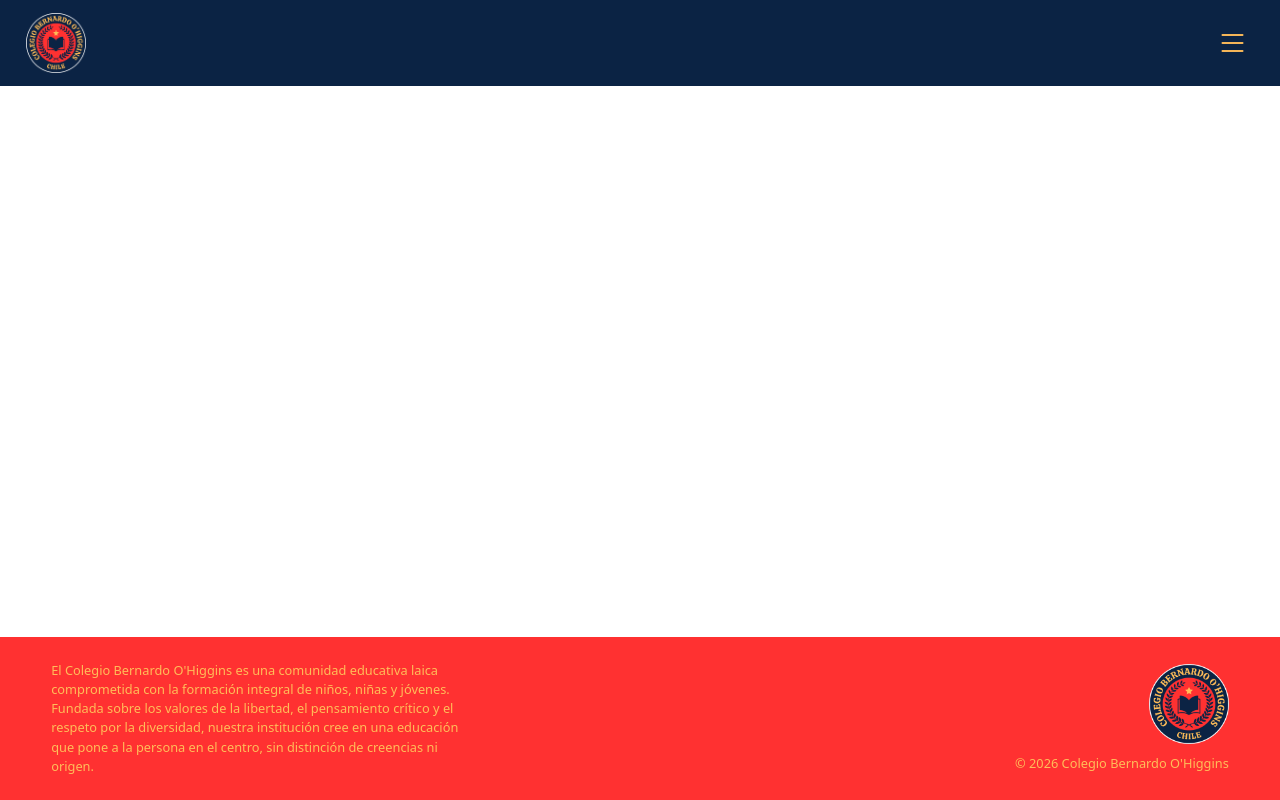
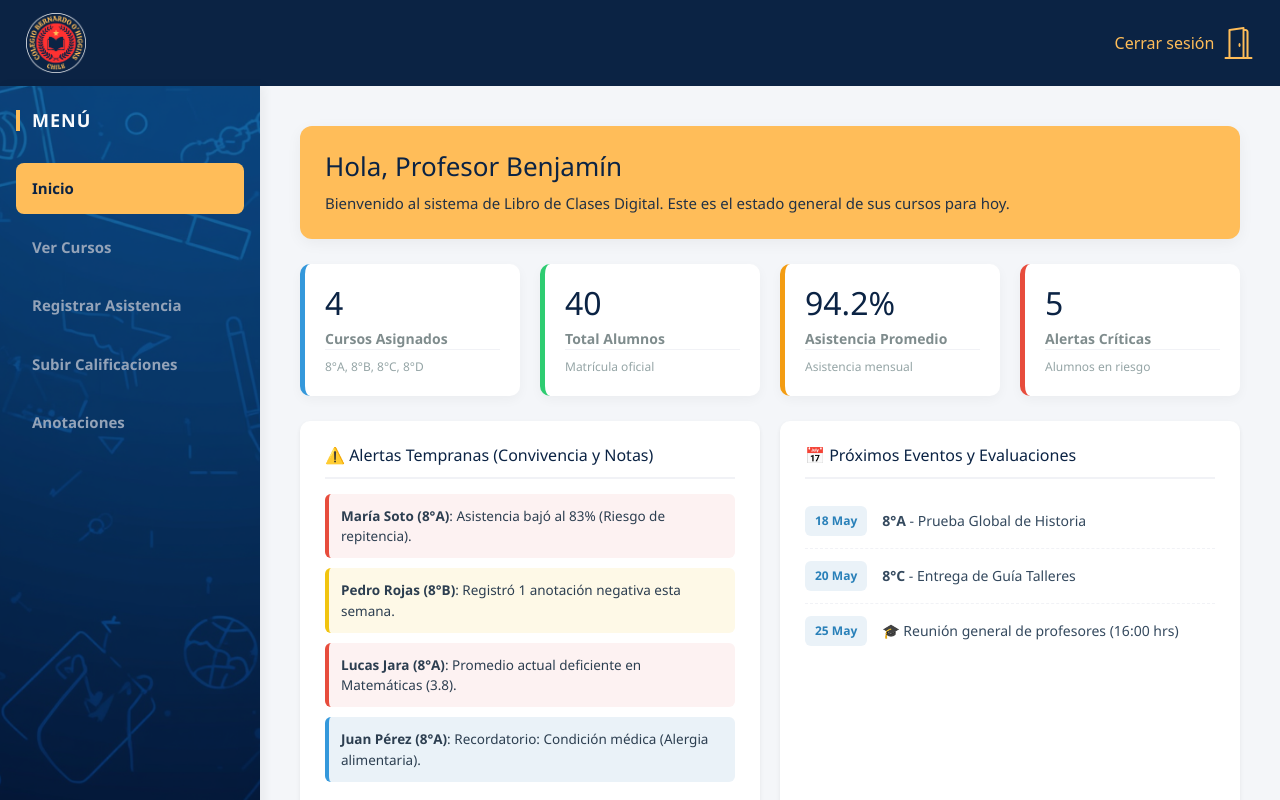
Before and after one commit to puliv/colegio-frontend, a React (Vite) app: page /Dashboard in a window 1280 px wide. Shown: the top 800 px of the page. Built offline with nearby package versions, Linux system fonts and the light colour scheme.

Commit message:
ajustes de estilo e integracion con avances de caro

```diff
--- a/src/App.jsx
+++ b/src/App.jsx
@@ -2,27 +2,21 @@ import { Routes, Route, useLocation } from "react-router-dom";
 import Login from "./pages/Login";
 import Navbar from "./components/Navbar";
 import Home from "./components/Home";
-import Menu from "./components/Menu";
-import { useState } from "react";
 import Footer from "./components/Footer";
 import "./styles/App.css";
+import Dashboard from "./pages/Dashboard";
 
 function App() {
-  const [mostrar, setMostrar] = useState(false);
   const location = useLocation();
   const hideNavbar = location.pathname === "/login";
 
   return (
     <>
-      {!hideNavbar && (
-        <>
-          <Navbar onAbrirMenu={() => setMostrar(!mostrar)} />
-          <Menu mostrar={mostrar} onCerrar={() => setMostrar(false)} />
-        </>
-      )}
+      {!hideNavbar && <Navbar />}
       <Routes>
         <Route path="/" element={<Home />} />
         <Route path="/login" element={<Login />} />
+        <Route path="/Dashboard" element={<Dashboard />} />
       </Routes>
       {!hideNavbar && <Footer />}
     </>
--- a/src/components/Navbar.jsx
+++ b/src/components/Navbar.jsx
@@ -1,20 +1,33 @@
-import { Link } from "react-router-dom";
+import { Link, useLocation } from "react-router-dom";
 import logo from "../assets/logo-colegio.png";
 import "../styles/Navbar.css";
 
-function Navbar({ onAbrirMenu }) {
+function Navbar() {
+  const location = useLocation();
+  const changeIcon = location.pathname === "/Dashboard";
+
   return (
     <nav className="navbar navbar-expand-lg">
-
       <div className="container-fluid">
         <Link to="/">
           <img src={logo} alt="" width="60" height="60" />
         </Link>
-        <button className="menu-icon" onClick={onAbrirMenu}>
-          <i className="bi bi-list"></i>
-        </button>
+        {!changeIcon ? (
+          <Link to="/login">
+            <div className="door-icon">
+              <p>Iniciar sesión</p>
+              <i className="bi bi-door-closed-fill"></i>
+            </div>
+          </Link>
+        ) : (
+          <Link to="/">
+            <div className="door-icon">
+              <p>Cerrar sesión</p>
+              <i className="bi bi-door-open"></i>
+            </div>
+          </Link>
+        )}
       </div>
-
     </nav>
   );
 }
--- a/src/pages/Cursos.jsx
+++ b/src/pages/Cursos.jsx
@@ -1,6 +1,6 @@
 import { useState } from "react";
 import { cursos } from "../data/datos";
-import "../styles/cursos.css";
+import "../styles/Cursos.css";
 
 function Cursos() {
     // Inicializa con el ID del primer curso de la lista
--- a/src/pages/Dashboard.jsx
+++ b/src/pages/Dashboard.jsx
@@ -1,16 +1,10 @@
 import { useState } from "react";
-import { useNavigate } from "react-router-dom"; // 👈 Import agregado
 import "../styles/Dashboard.css";
 import Cursos from "./Cursos";
 
 function Dashboard() {
   const nombreProfesor = "Benjamín";
   const [seccion, setSeccion] = useState("inicio");
-    const navigate = useNavigate();
-
-    const handleLogout = () => {
-        navigate("/");
-    };
 
   return (
     <div className="dashboard-container">
@@ -18,29 +12,49 @@ function Dashboard() {
       <div className="sidebar">
         <div className="sidebar-top">
           <h2 className="sidebar-title">Menú</h2>
-                    <button onClick={() => setSeccion("inicio")} className={seccion === "inicio" ? "active" : ""}>Inicio</button>
-                    <button onClick={() => setSeccion("cursos")} className={seccion === "cursos" ? "active" : ""}>Ver Cursos</button>
-                    <button onClick={() => setSeccion("asistencia")} className={seccion === "asistencia" ? "active" : ""}>Registrar Asistencia</button>
-                    <button onClick={() => setSeccion("calificaciones")} className={seccion === "calificaciones" ? "active" : ""}>Subir Calificaciones</button>
-                    <button onClick={() => setSeccion("anotaciones")} className={seccion === "anotaciones" ? "active" : ""}>Anotaciones</button>
-                </div>
-
-                <div className="sidebar-footer">
-                    <button onClick={handleLogout} className="btn-logout">
-                        Cerrar Sesión
+          <button
+            onClick={() => setSeccion("inicio")}
+            className={seccion === "inicio" ? "active" : ""}
+          >
+            Inicio
+          </button>
+          <button
+            onClick={() => setSeccion("cursos")}
+            className={seccion === "cursos" ? "active" : ""}
+          >
+            Ver Cursos
+          </button>
+          <button
+            onClick={() => setSeccion("asistencia")}
+            className={seccion === "asistencia" ? "active" : ""}
+          >
+            Registrar Asistencia
+          </button>
+          <button
+            onClick={() => setSeccion("calificaciones")}
+            className={seccion === "calificaciones" ? "active" : ""}
+          >
+            Subir Calificaciones
+          </button>
+          <button
+            onClick={() => setSeccion("anotaciones")}
+            className={seccion === "anotaciones" ? "active" : ""}
+          >
+            Anotaciones
           </button>
         </div>
       </div>
 
       {/* --- CONTENIDO PRINCIPAL DERECHO --- */}
       <div className="dashboard-content">
-
         {seccion === "inicio" && (
           <div className="inicio-container">
-
             <div className="welcome-card">
               <h1>Hola, Profesor {nombreProfesor}</h1>
-                            <p>Bienvenido al sistema de Libro de Clases Digital. Este es el estado general de sus cursos para hoy.</p>
+              <p>
+                Bienvenido al sistema de Libro de Clases Digital. Este es el
+                estado general de sus cursos para hoy.
+              </p>
             </div>
 
             <div className="stats-grid">
@@ -67,21 +81,24 @@ function Dashboard() {
             </div>
 
             <div className="dashboard-panels-grid">
-
               <div className="panel-box shadow-sm">
                 <h3>⚠️ Alertas Tempranas (Convivencia y Notas)</h3>
                 <ul className="alert-list">
                   <li className="alert-item critica">
-                                        <strong>María Soto (8°A)</strong>: Asistencia bajó al 83% (Riesgo de repitencia).
+                    <strong>María Soto (8°A)</strong>: Asistencia bajó al 83%
+                    (Riesgo de repitencia).
                   </li>
                   <li className="alert-item advertencia">
-                                        <strong>Pedro Rojas (8°B)</strong>: Registró 1 anotación negativa esta semana.
+                    <strong>Pedro Rojas (8°B)</strong>: Registró 1 anotación
+                    negativa esta semana.
                   </li>
                   <li className="alert-item critica">
-                                        <strong>Lucas Jara (8°A)</strong>: Promedio actual deficiente en Matemáticas (3.8).
+                    <strong>Lucas Jara (8°A)</strong>: Promedio actual
+                    deficiente en Matemáticas (3.8).
                   </li>
                   <li className="alert-item medica">
-                                        <strong>Juan Pérez (8°A)</strong>: Recordatorio: Condición médica (Alergia alimentaria).
+                    <strong>Juan Pérez (8°A)</strong>: Recordatorio: Condición
+                    médica (Alergia alimentaria).
                   </li>
                 </ul>
               </div>
@@ -91,11 +108,15 @@ function Dashboard() {
                 <ul className="event-list">
                   <li>
                     <span className="event-date">18 May</span>
-                                        <p><strong>8°A</strong> - Prueba Global de Historia</p>
+                    <p>
+                      <strong>8°A</strong> - Prueba Global de Historia
+                    </p>
                   </li>
                   <li>
                     <span className="event-date">20 May</span>
-                                        <p><strong>8°C</strong> - Entrega de Guía Talleres</p>
+                    <p>
+                      <strong>8°C</strong> - Entrega de Guía Talleres
+                    </p>
                   </li>
                   <li>
                     <span className="event-date">25 May</span>
@@ -104,15 +125,25 @@ function Dashboard() {
                 </ul>
               </div>
             </div>
-
           </div>
         )}
 
         {seccion === "cursos" && <Cursos />}
-                {seccion === "asistencia" && <div><h2>Sección Asistencia (En desarrollo)</h2></div>}
-                {seccion === "calificaciones" && <div><h2>Sección Calificaciones (En desarrollo)</h2></div>}
-                {seccion === "anotaciones" && <div><h2>Sección Anotaciones (En desarrollo)</h2></div>}
-
+        {seccion === "asistencia" && (
+          <div>
+            <h2>Sección Asistencia (En desarrollo)</h2>
+          </div>
+        )}
+        {seccion === "calificaciones" && (
+          <div>
+            <h2>Sección Calificaciones (En desarrollo)</h2>
+          </div>
+        )}
+        {seccion === "anotaciones" && (
+          <div>
+            <h2>Sección Anotaciones (En desarrollo)</h2>
+          </div>
+        )}
       </div>
     </div>
   );
--- a/src/styles/Dashboard.css
+++ b/src/styles/Dashboard.css
@@ -4,7 +4,8 @@ ESTRUCTURA GENERAL (Une Barra Lateral + Contenido)
 
 .dashboard-container {
     display: flex;
-    height: 100vh; /* Cambiado a fixed height para que la sidebar no estire infinitamente */
+    /* height: 100vh; */
+    /* Cambiado a fixed height para que la sidebar no estire infinitamente */
     min-height: 100vh;
     background-color: #f4f6f9;
 }
@@ -13,13 +14,18 @@ ESTRUCTURA GENERAL (Une Barra Lateral + Contenido)
 .sidebar {
     width: 260px;
     min-width: 260px;
-    background-color: #1e293b;
+    background-image: url("../assets/fondo3.jpg");
+    background-size: cover;
+    background-position: center;
     padding: 24px 16px;
     display: flex;
     flex-direction: column;
-    justify-content: space-between; /* 🚀 NUEVO: Empuja el footer al fondo */
+    justify-content: space-between;
     box-shadow: 4px 0 10px rgba(0, 0, 0, 0.05);
     box-sizing: border-box;
+    position: sticky;
+    top: 0;
+    height: 100vh;
 }
 
 /* 🚀 NUEVO: Contenedor superior para agrupar título y navegación */
@@ -40,7 +46,7 @@ ESTRUCTURA GENERAL (Une Barra Lateral + Contenido)
     letter-spacing: 1px;
     margin: 0 0 24px 0;
     padding-left: 12px;
-    border-left: 4px solid #38bdf8;
+    border-left: 4px solid var(--color2);
 }
 
 /* Botones del Menú de navegación */
@@ -67,14 +73,14 @@ ESTRUCTURA GENERAL (Une Barra Lateral + Contenido)
 
 /* Botón del menú activo */
 .sidebar-top button.active {
-    background-color: #0284c7;
-    color: #ffffff;
-    box-shadow: 0 4px 12px rgba(2, 132, 199, 0.3);
+    background-color: var(--color2);
+    color: var(--color1);
 }
 
 .sidebar-footer {
     width: 100%;
-    margin-top: 40px;        /* 👈 Sube el botón, ya no queda pegado al fondo */
+    margin-top: 40px;
+    /* 👈 Sube el botón, ya no queda pegado al fondo */
     padding: 20px 0 10px 0;
     border-top: 1px solid #334155;
 }
@@ -82,8 +88,10 @@ ESTRUCTURA GENERAL (Une Barra Lateral + Contenido)
 .btn-logout {
     width: 100%;
     background-color: transparent;
-    color: #f87171 !important;           /* 👈 Rojo suave */
-    border: 1px solid #7f3333;           /* 👈 Borde rojo oscuro discreto */
+    color: #f87171 !important;
+    /* 👈 Rojo suave */
+    border: 1px solid #7f3333;
+    /* 👈 Borde rojo oscuro discreto */
     padding: 12px 16px;
     text-align: left;
     font-family: 'Segoe UI', sans-serif;
@@ -101,11 +109,13 @@ ESTRUCTURA GENERAL (Une Barra Lateral + Contenido)
 .btn-logout::before {
     content: "⏻";
     font-size: 15px;
-    color: #f87171;                      /* 👈 Mismo rojo suave */
+    color: #f87171;
+    /* 👈 Mismo rojo suave */
 }
 
 .btn-logout:hover {
-    background-color: #7f1d1d;          /* Rojo oscuro solo al hover */
+    background-color: #7f1d1d;
+    /* Rojo oscuro solo al hover */
     color: #fca5a5 !important;
     border-color: #7f1d1d;
     padding-left: 20px;
@@ -114,12 +124,12 @@ ESTRUCTURA GENERAL (Une Barra Lateral + Contenido)
 .btn-logout:active {
     transform: scale(0.98);
 }
+
 /* Contenedor del contenido derecho */
 .dashboard-content {
-    flex: 1; /* Ocupa todo el espacio restante a la derecha de la barra */
+    flex: 1;
     padding: 40px;
     box-sizing: border-box;
-    overflow-y: auto; /* Permite scroll individual si el contenido es largo */
 }
 
 
@@ -136,11 +146,11 @@ Estilos de la Pantalla de Inicio / Dashboard Estadístico
 
 /* Tarjeta de Bienvenida */
 .welcome-card {
-    background: linear-gradient(135deg, #2c3e50, #34495e);
-    color: white;
+    background: var(--color2);
+    color: var(--color1);
     padding: 25px;
     border-radius: 12px;
-    box-shadow: 0 4px 15px rgba(0,0,0,0.05);
+    box-shadow: 0 4px 15px rgba(0, 0, 0, 0.05);
 }
 
 .welcome-card h1 {
@@ -165,7 +175,7 @@ Estilos de la Pantalla de Inicio / Dashboard Estadístico
     background-color: white;
     padding: 20px;
     border-radius: 10px;
-    box-shadow: 0 4px 12px rgba(0,0,0,0.04);
+    box-shadow: 0 4px 12px rgba(0, 0, 0, 0.04);
     border-left: 5px solid #ccc;
     display: flex;
     flex-direction: column;
@@ -174,7 +184,7 @@ Estilos de la Pantalla de Inicio / Dashboard Estadístico
 .stat-box h3 {
     font-size: 32px;
     margin: 0;
-    color: #2c3e50;
+    color: var(--color1);
 }
 
 .stat-box p {
@@ -193,10 +203,21 @@ Estilos de la Pantalla de Inicio / Dashboard Estadístico
 }
 
 /* Variaciones de Color de las Métricas */
-.stat-box.azul { border-left-color: #3498db; }
-.stat-box.verde { border-left-color: #2ecc71; }
-.stat-box.naranja { border-left-color: #f39c12; }
-.stat-box.rojo { border-left-color: #e74c3c; }
+.stat-box.azul {
+    border-left-color: #3498db;
+}
+
+.stat-box.verde {
+    border-left-color: #2ecc71;
+}
+
+.stat-box.naranja {
+    border-left-color: #f39c12;
+}
+
+.stat-box.rojo {
+    border-left-color: #e74c3c;
+}
 
 /* Grid de Paneles Inferiores */
 .dashboard-panels-grid {
@@ -215,12 +236,12 @@ Estilos de la Pantalla de Inicio / Dashboard Estadístico
     background-color: white;
     padding: 25px;
     border-radius: 10px;
-    box-shadow: 0 4px 12px rgba(0,0,0,0.04);
+    box-shadow: 0 4px 12px rgba(0, 0, 0, 0.04);
 }
 
 .panel-box h3 {
     margin-top: 0;
-    color: #2c3e50;
+    color: var(--color1);
     font-size: 16px;
     border-bottom: 2px solid #f1f2f6;
     padding-bottom: 12px;
@@ -244,9 +265,20 @@ Estilos de la Pantalla de Inicio / Dashboard Estadístico
 }
 
 /* Colores Dinámicos de Alertas */
-.alert-item.critica { background-color: #fdf2f2; border-left-color: #e74c3c; }
-.alert-item.advertencia { background-color: #fef9e7; border-left-color: #f1c40f; }
-.alert-item.medica { background-color: #eaf2f8; border-left-color: #3498db; }
+.alert-item.critica {
+    background-color: #fdf2f2;
+    border-left-color: #e74c3c;
+}
+
+.alert-item.advertencia {
+    background-color: #fef9e7;
+    border-left-color: #f1c40f;
+}
+
+.alert-item.medica {
+    background-color: #eaf2f8;
+    border-left-color: #3498db;
+}
 
 /* Lista de Eventos */
 .event-list li {
--- a/src/styles/Home.css
+++ b/src/styles/Home.css
@@ -5,7 +5,9 @@
 }
 
 .home-left {
-  background-color: var(--color1);
+  background-image: url("../assets/fondo3.jpg");
+  background-size: cover;
+  background-position: center;
   width: 45%;
   color: var(--color2);
   display: flex;
--- a/src/styles/Menu.css
+++ /dev/null
@@ -1,105 +0,0 @@
-.menu {
-  width: 100%;
-  height: 100%;
-  background-color: var(--color2);
-  display: flex;
-  justify-content: center;
-  align-items: center;
-  position: absolute;
-  top: 0;
-  min-height: 72px;
-}
-
-.colegio-icon {
-  position: absolute;
-  top: 0;
-  left: 0;
-  padding: 0.3rem 2%;
-  display: flex;
-  align-items: center;
-}
-
-.cerrar-icon {
-  position: absolute;
-  top: 0;
-  right: 0;
-  padding: 0.3rem 2%;
-  height: 100%;
-  max-height: 72px;
-  display: flex;
-  align-items: center;
-  background: none;
-  border: none;
-  color: var(--color1) !important;
-  cursor: pointer;
-  font-size: 2rem;
-  -webkit-text-stroke: 1px currentColor;
-}
-
-
-ul {
-  list-style-type: none;
-  text-align: center;
-  padding: 0;
-  font-size: 2rem;
-  font-weight: 600;
-}
-
-.menu-btn {
-  cursor: pointer;
-  position: relative;
-  color: var(--color1) !important;
-}
-
-li::after {
-  content: "";
-  position: absolute;
-  bottom: 5px;
-  left: 50%;
-  width: 0;
-  height: 3px;
-  background-color: var(--color1);
-  transition: width 0.3s ease, left 0.3s ease;
-}
-
-li:hover::after {
-  width: 100%;
-  left: 0;
-}
-
-@keyframes slideUp {
-  from {
-    opacity: 0;
-    transform: translateY(30px);
-  }
-
-  to {
-    opacity: 1;
-    transform: translateY(0);
-  }
-}
-
-.menu ul li {
-  opacity: 0;
-  animation: slideUp 0.4s ease forwards;
-}
-
-.menu ul li:nth-child(1) {
-  animation-delay: 0.05s;
-}
-
-.menu ul li:nth-child(2) {
-  animation-delay: 0.12s;
-}
-
-.menu ul li:nth-child(3) {
-  animation-delay: 0.19s;
-}
-
-.menu ul li:nth-child(4) {
-  animation-delay: 0.26s;
-}
-
-.menu ul li:nth-child(5) {
-  animation-delay: 0.33s;
-}
--- a/src/styles/Navbar.css
+++ b/src/styles/Navbar.css
@@ -7,8 +7,14 @@
     padding: 0.3rem 2%;
 }
 
-.menu-icon {
+.door-icon {
+    display: flex;
+    align-items: center;
     color: var(--color2);
+}
+
+.door-icon p {
+    margin-right: 8px;
 }
 
 i {
--- a/src/styles/variables.css
+++ b/src/styles/variables.css
@@ -17,3 +17,7 @@ button {
   font: inherit;
   cursor: pointer;
 }
+
+a {
+  text-decoration: none !important;
+}
```
Also changed, not shown: src/components/Login.jsx (deleted, +0 -14 lines), src/components/Menu.jsx (deleted, +0 -33 lines), src/styles/Login.css (+81 -6 lines). Lines whose indentation alone changed are shown as unchanged.
